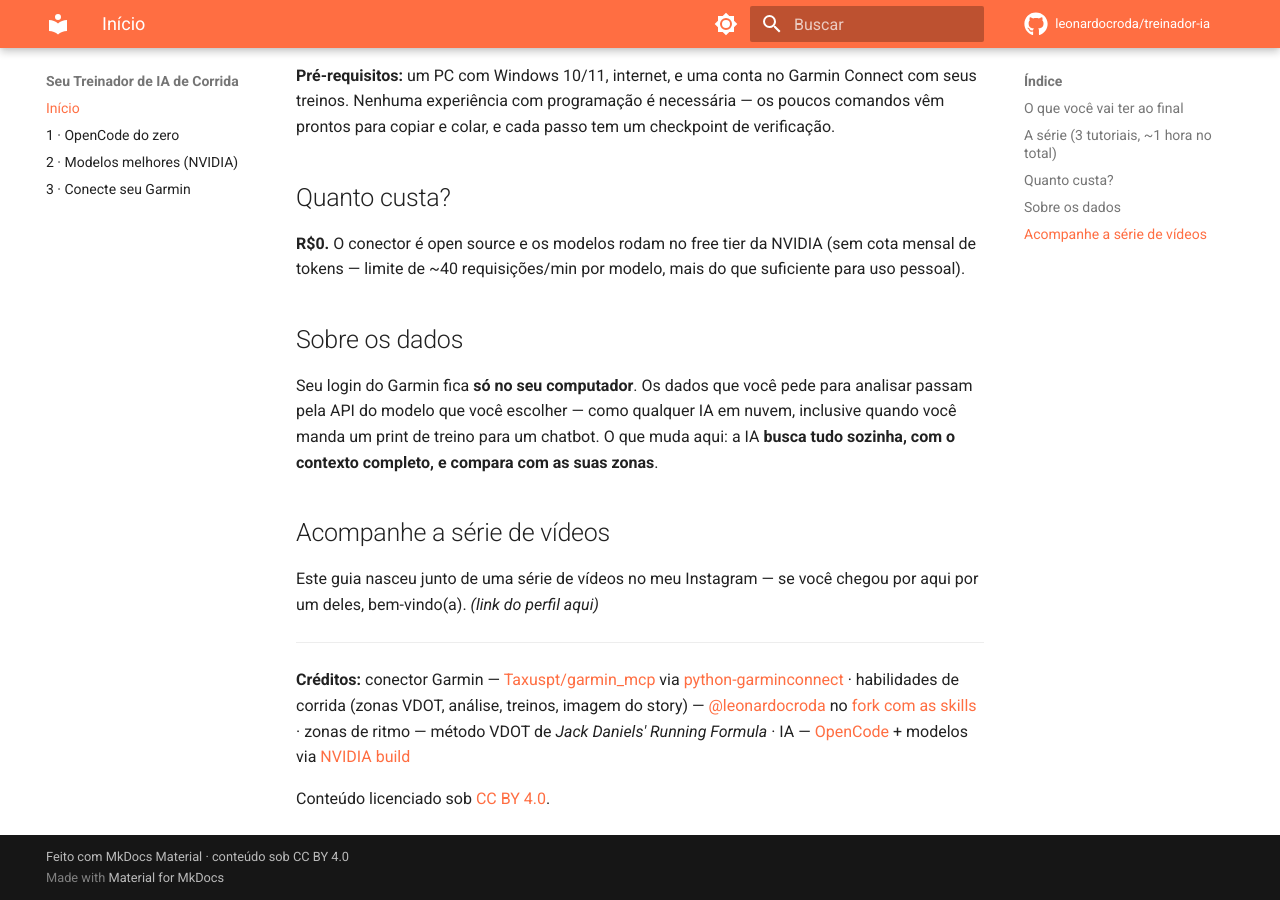
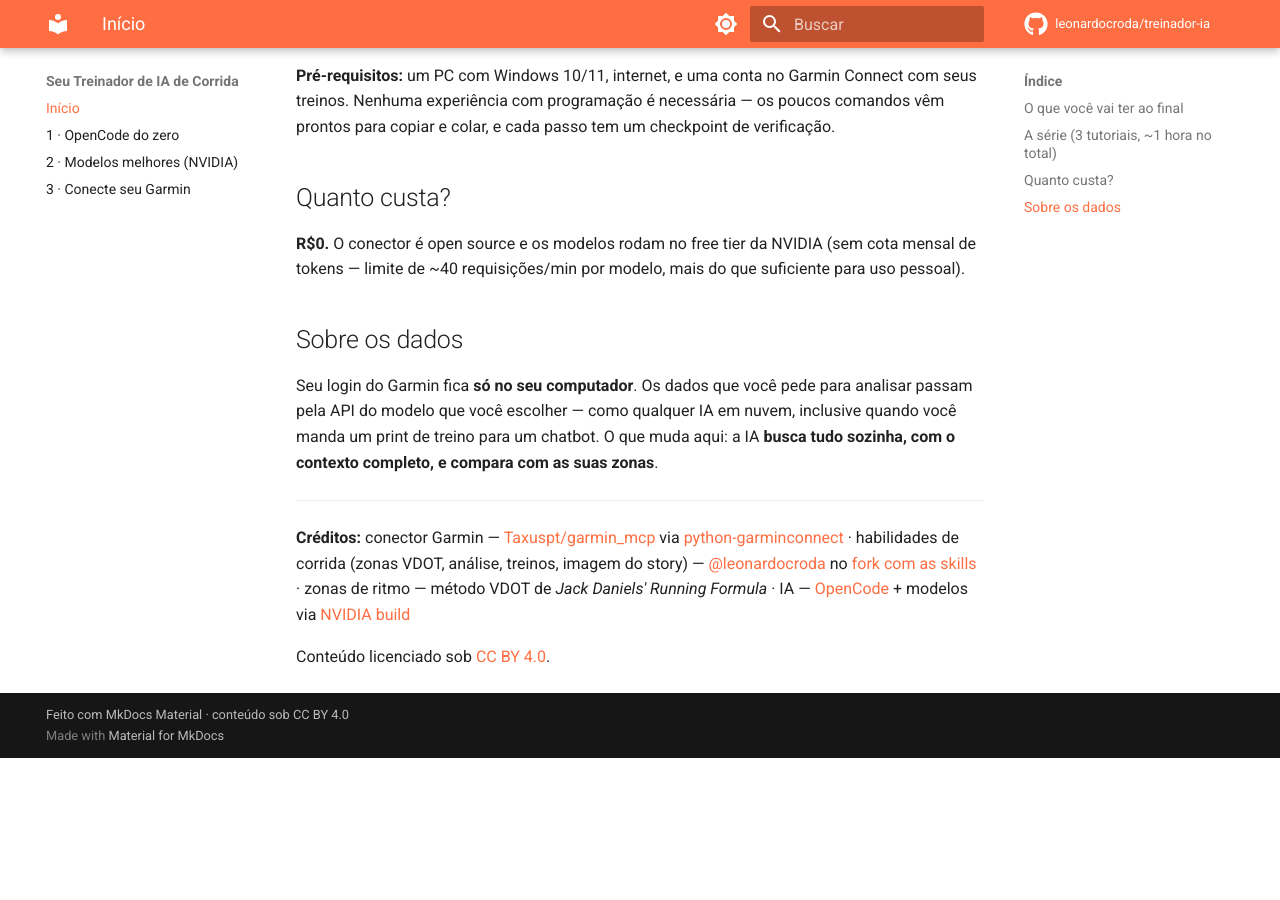
Before and after one commit to leonardocroda/treinador-ia, an MkDocs documentation site: the page built from docs/index.md, in a window 1280 px wide and 900 px high, scrolled down 837 px. Built offline with MkDocs 1.6.1 and Material for MkDocs 9.7.7, drawn with Linux system fonts in a browser that asks for light colours; comment, search, counter and statistics services are not loaded; after the commit the page ends 1595 px from its top, so only the background shows below that.

Commit message:
docs(site): remove video-series section from home page
Videos are not recorded yet; the site will be shared first as a
tutorial-only resource. The section can return once the Reels series
is live.

```diff
--- a/docs/index.md
+++ b/docs/index.md
@@ -28,10 +28,6 @@ Esta série monta, passo a passo, o que antes era privilégio de plataformas pag
 
 Seu login do Garmin fica **só no seu computador**. Os dados que você pede para analisar passam pela API do modelo que você escolher — como qualquer IA em nuvem, inclusive quando você manda um print de treino para um chatbot. O que muda aqui: a IA **busca tudo sozinha, com o contexto completo, e compara com as suas zonas**.
 
-## Acompanhe a série de vídeos
-
-Este guia nasceu junto de uma série de vídeos no meu Instagram — se você chegou por aqui por um deles, bem-vindo(a). *(link do perfil aqui)*
-
 ---
 
 **Créditos:** conector Garmin — [Taxuspt/garmin_mcp](https://github.com/Taxuspt/garmin_mcp) via [python-garminconnect](https://github.com/cyberjunky/python-garminconnect) · habilidades de corrida (zonas VDOT, análise, treinos, imagem do story) — [@leonardocroda](https://github.com/leonardocroda) no [fork com as skills](https://github.com/leonardocroda/garmin_mcp) · zonas de ritmo — método VDOT de *Jack Daniels' Running Formula* · IA — [OpenCode](https://opencode.ai) + modelos via [NVIDIA build](https://build.nvidia.com)
```
